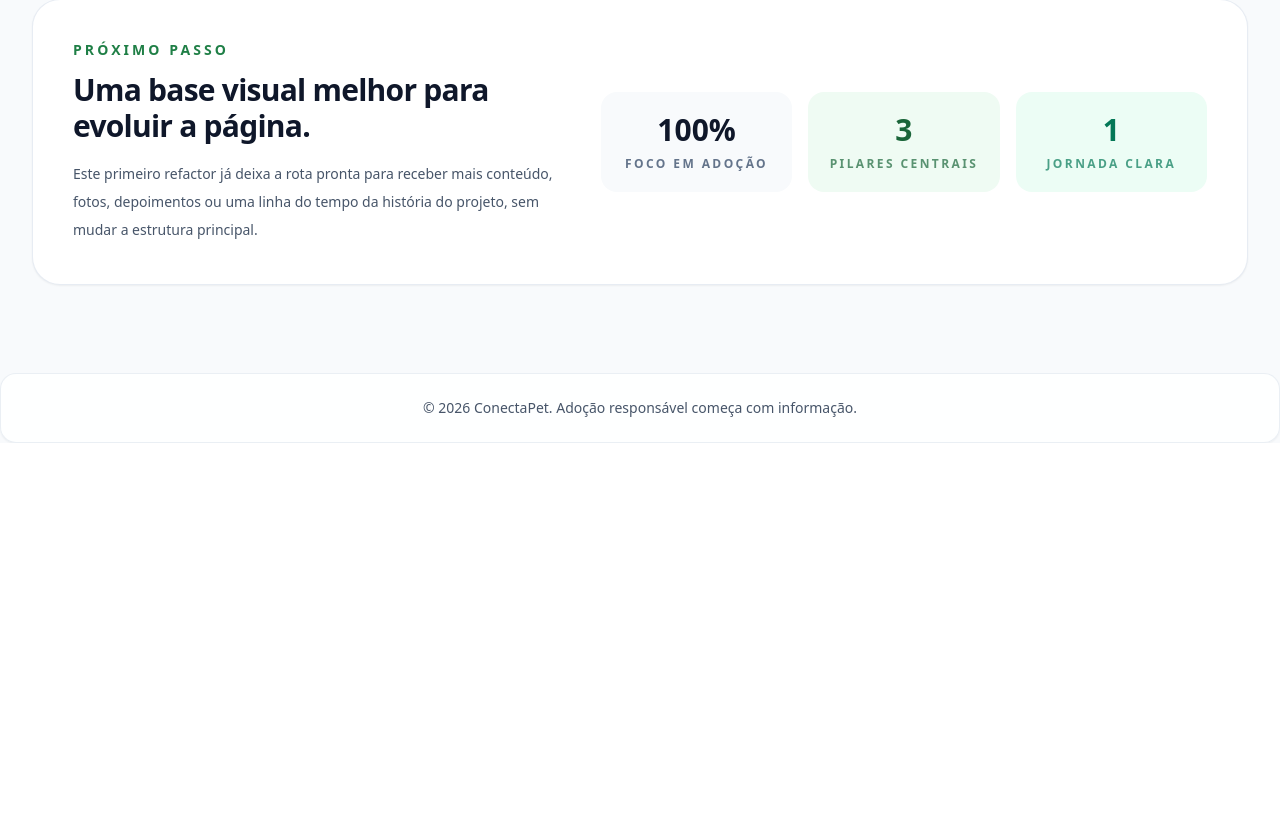
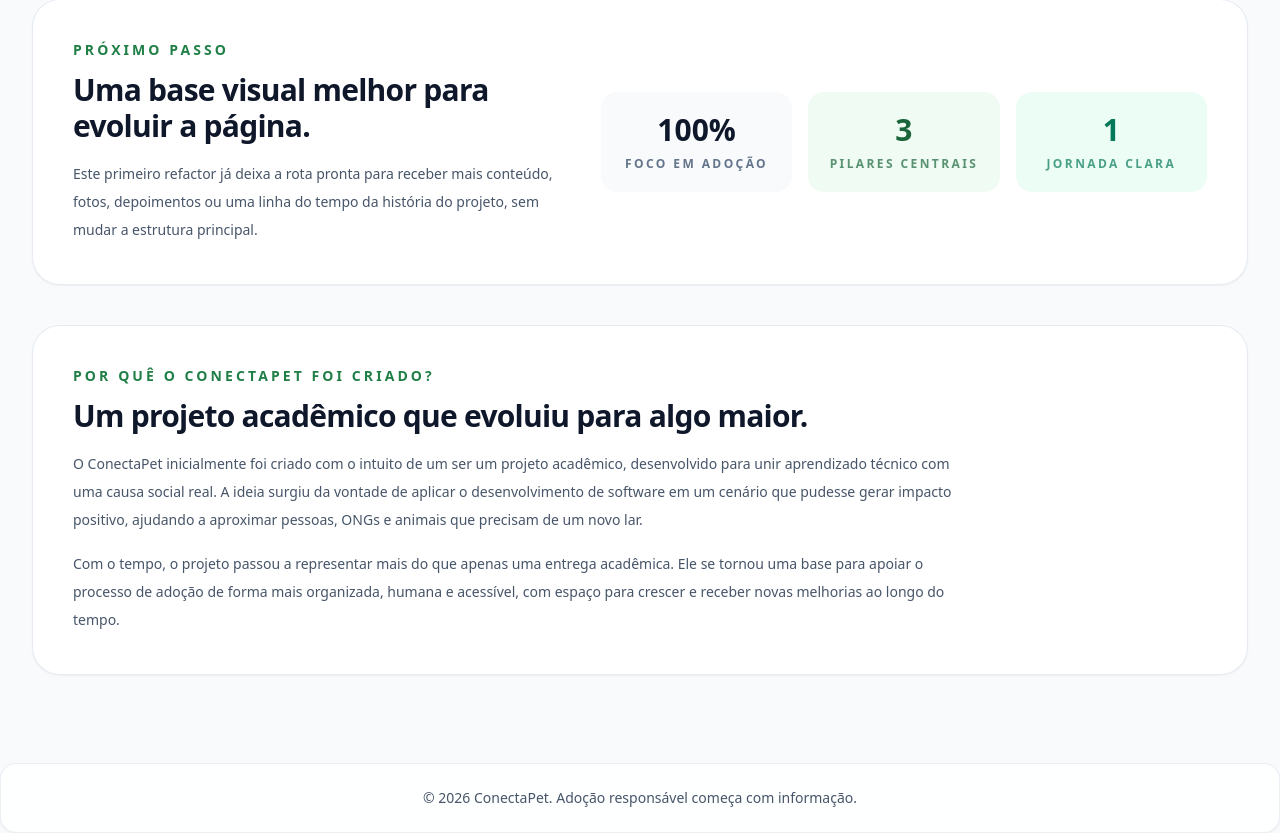
Before and after one commit to PauloHenriqueJunio/conectapet, a Next.js app in the folder frontend/: page /quem-somos in a window 1280 px wide. Shown: the part 1116-1949 px from the top of the page. Before the commit the page ends 1559 px from the top, so only its background shows below. Built offline with nearby package versions, Linux system fonts and the light colour scheme; no server answers.

Commit message:
add one more section in page quem-somos

```diff
--- a/frontend/src/app/(public)/quem-somos/page.tsx
+++ b/frontend/src/app/(public)/quem-somos/page.tsx
@@ -161,6 +161,31 @@
           </div>
         </div>
       </section>
+
+      <section className="rounded-[1.75rem] border border-slate-200/80 bg-white p-8 shadow-sm sm:p-10">
+        <div className="max-w-4xl">
+          <p className="text-sm font-semibold uppercase tracking-[0.22em] text-brand-600">
+            Por quê o ConectaPet foi criado?
+          </p>
+          <h2 className="mt-3 text-3xl font-bold tracking-tight text-slate-900">
+            Um projeto acadêmico que evoluiu para algo maior.
+          </h2>
+          <p className="mt-4 text-sm leading-7 text-slate-600">
+            O ConectaPet inicialmente foi criado com o intuito de um ser um
+            projeto acadêmico, desenvolvido para unir aprendizado técnico com
+            uma causa social real. A ideia surgiu da vontade de aplicar o
+            desenvolvimento de software em um cenário que pudesse gerar impacto
+            positivo, ajudando a aproximar pessoas, ONGs e animais que precisam
+            de um novo lar.
+          </p>
+          <p className="mt-4 text-sm leading-7 text-slate-600">
+            Com o tempo, o projeto passou a representar mais do que apenas uma
+            entrega acadêmica. Ele se tornou uma base para apoiar o processo de
+            adoção de forma mais organizada, humana e acessível, com espaço para
+            crescer e receber novas melhorias ao longo do tempo.
+          </p>
+        </div>
+      </section>
     </div>
   );
 }
```
